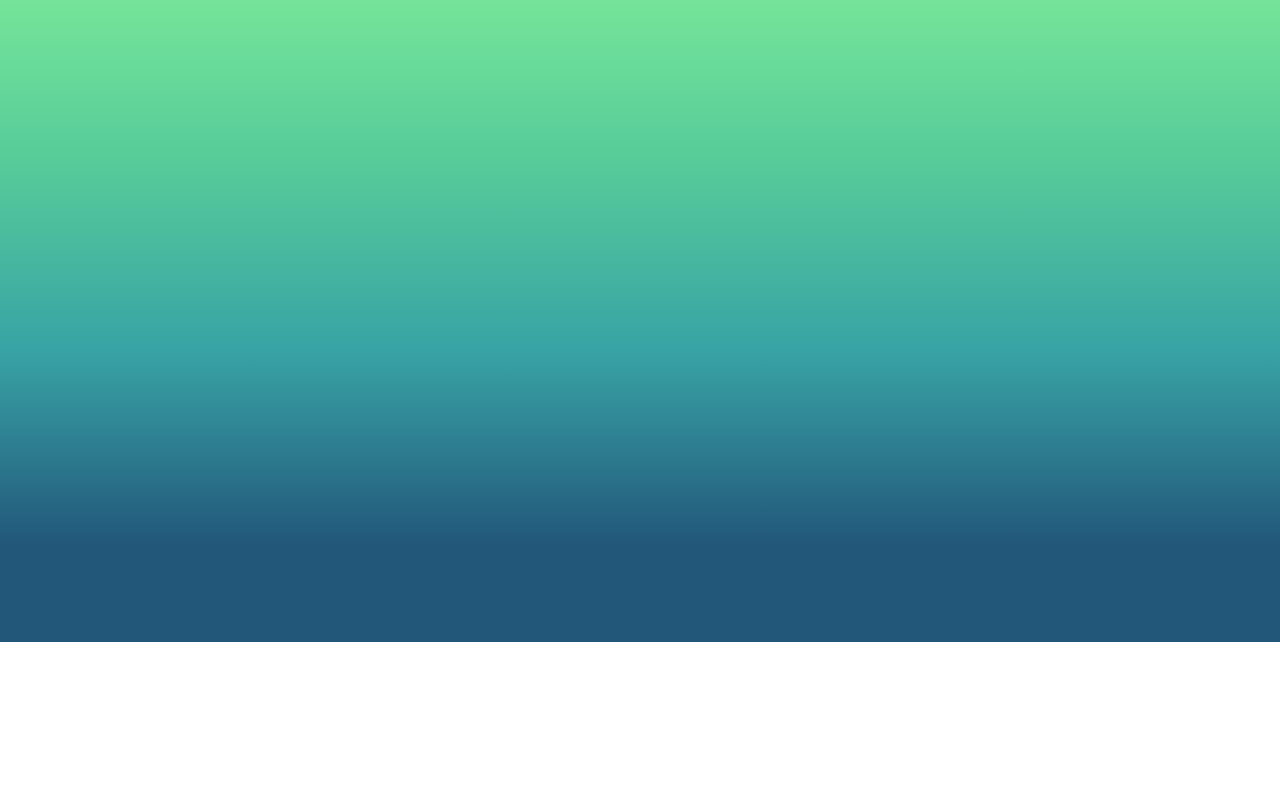
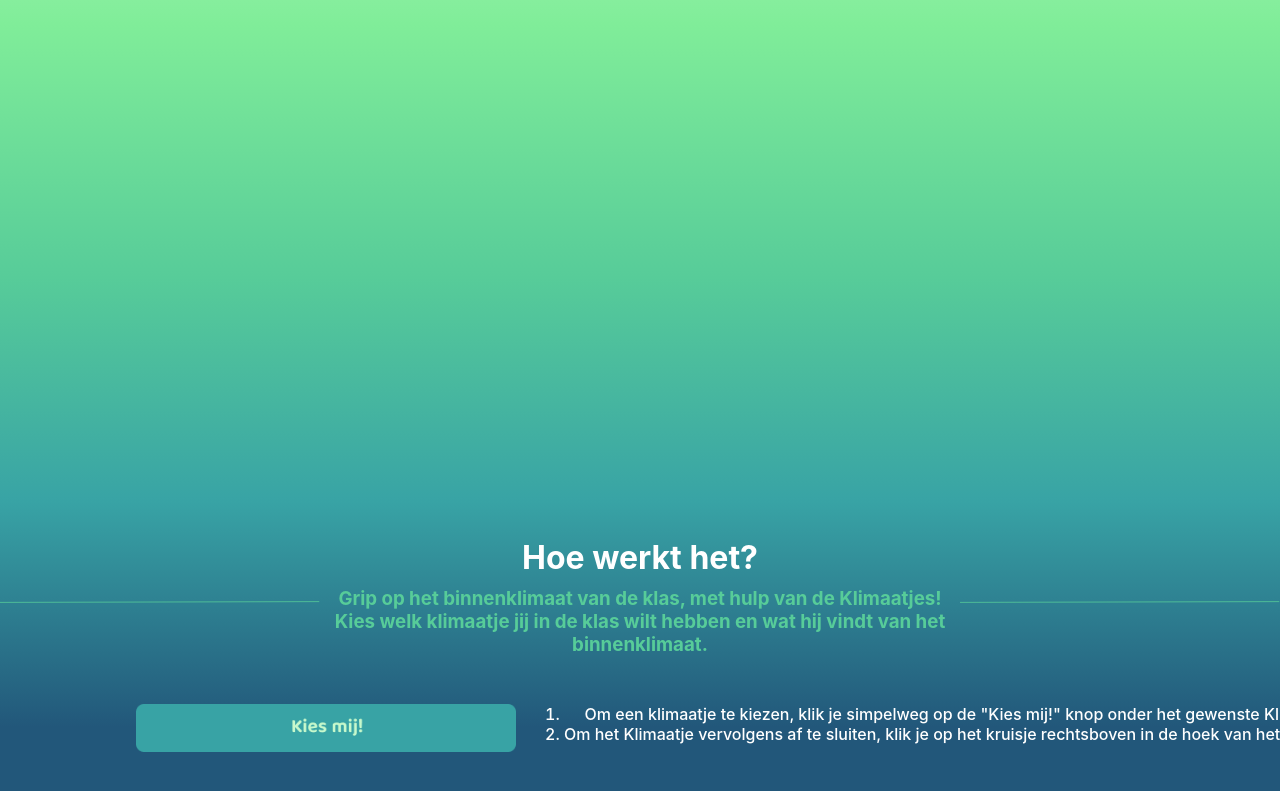
Before and after one commit to MJ1109/Binnenklimaat, a React (Create React App) app: page / in a window 1280 px wide. Shown: the part 567-1358 px from the top of the page. Before the commit the page ends 1209 px from the top, so only its background shows below. Built offline with nearby package versions, Linux system fonts and the light colour scheme.

Commit message:
How section completed

```diff
--- a/src/App.jsx
+++ b/src/App.jsx
@@ -1,6 +1,7 @@
 import './App.css';
-import Header from './Components/Header'
+import Header from './Components/Header';
 import KlimaatjesSection from './Components/KlimaatjesSection';
+import How from './Components/How';
 
 <style>
 @import url('https://fonts.googleapis.com/css2?family=Baloo+Tamma+2:wght@400;500;600;700;800&display=swap');
@@ -13,6 +14,7 @@ function App() {
         <Header/>
       </div>
       <KlimaatjesSection/>
+      <How/>
     </div>
   );
 }
--- a/src/Components/Header.jsx
+++ b/src/Components/Header.jsx
@@ -1,4 +1,3 @@
-import '../style/klimaatjes.scss'
 import Line from './svg/line';
 import skyline from '../assets/img/skyline.png';
 import '../style/header.scss'
--- /dev/null
+++ b/src/Components/How.jsx
@@ -0,0 +1,30 @@
+import Line from './svg/line';
+import Buttonpic from '../assets/img/PiPbutton.png'
+import '../style/how.scss'
+
+function How() {
+    return (
+        <div className="parent">
+            <h1 className="title">Hoe werkt het?</h1>
+            <div class="titleParent">
+                <div className="subtitleParent">
+                <Line color="#57CC99" class="lineL"/>
+                <h3 className="subtitle">Grip op het binnenklimaat van de klas, met hulp van de Klimaatjes! <br/>
+                Kies welk klimaatje jij in de klas wilt hebben en wat hij vindt van het binnenklimaat. </h3>
+                <Line color="#57CC99" class="lineR"/>
+                </div>
+            </div>
+            <div className="explanationContainer">
+                <img src = {Buttonpic} alt="image of the button to toggle picture in picture" class="img"/>
+                <ol className="description">
+                    <li> Om een klimaatje te kiezen, klik je simpelweg op de "Kies mij!" knop onder het gewenste Klimaatje.</li>
+                    <li> Om het Klimaatje vervolgens af te sluiten, klik je op het kruisje rechtsboven in de hoek van het Klimaatje. </li>
+                </ol>
+            </div>
+
+
+        </div>
+    );
+}
+
+export default How;
--- a/src/Components/Klimaatjes.jsx
+++ b/src/Components/Klimaatjes.jsx
@@ -61,7 +61,7 @@ function Klimaatjes() {
             <h2>{klimaatjeText}</h2>
             <p>Voor meer informatie over co2 kunt u hier klikken.</p>
             <div>
-                <button id='toggle-button' onClick = {() => setActive(!active)}>Toggle Picture in Picture</button>
+                <button id='toggle-button' onClick = {() => setActive(!active)}>Kies mij!</button>
             </div>
         </div>
     )
--- /dev/null
+++ b/src/style/how.scss
@@ -0,0 +1,18 @@
+.parent{
+    justify-content: space-between;
+}
+.explanationContainer{
+    display: flex;
+    width: 100vw;
+    height: 20vh;
+    color: #fff;
+    font-weight: 500;
+    padding-left: 7rem;
+}
+.img{
+    height: 3rem;
+    margin: 1.5rem;
+}
+.description{
+    margin: 1.5rem;
+}
--- a/src/style/klimaatjes.scss
+++ b/src/style/klimaatjes.scss
@@ -1,6 +1,10 @@
 .pipParent{
     align-items: center;
-    height: 100vh;
+    height: 100%;
+    width: 35vw;
+}
+.h2{
+    width: 15px;
 }
 #pip-video{
     width: 25vw;
--- a/src/style/klimaatjesSection.scss
+++ b/src/style/klimaatjesSection.scss
@@ -2,5 +2,7 @@
     display: flex;
     flex-direction: row;
     width: 100vw;
+    height: 85vh;
     justify-content: space-between;
+    margin-top: 1rem;
 }
```
Also changed, not shown: src/assets/img/PiPbutton.png (added).
